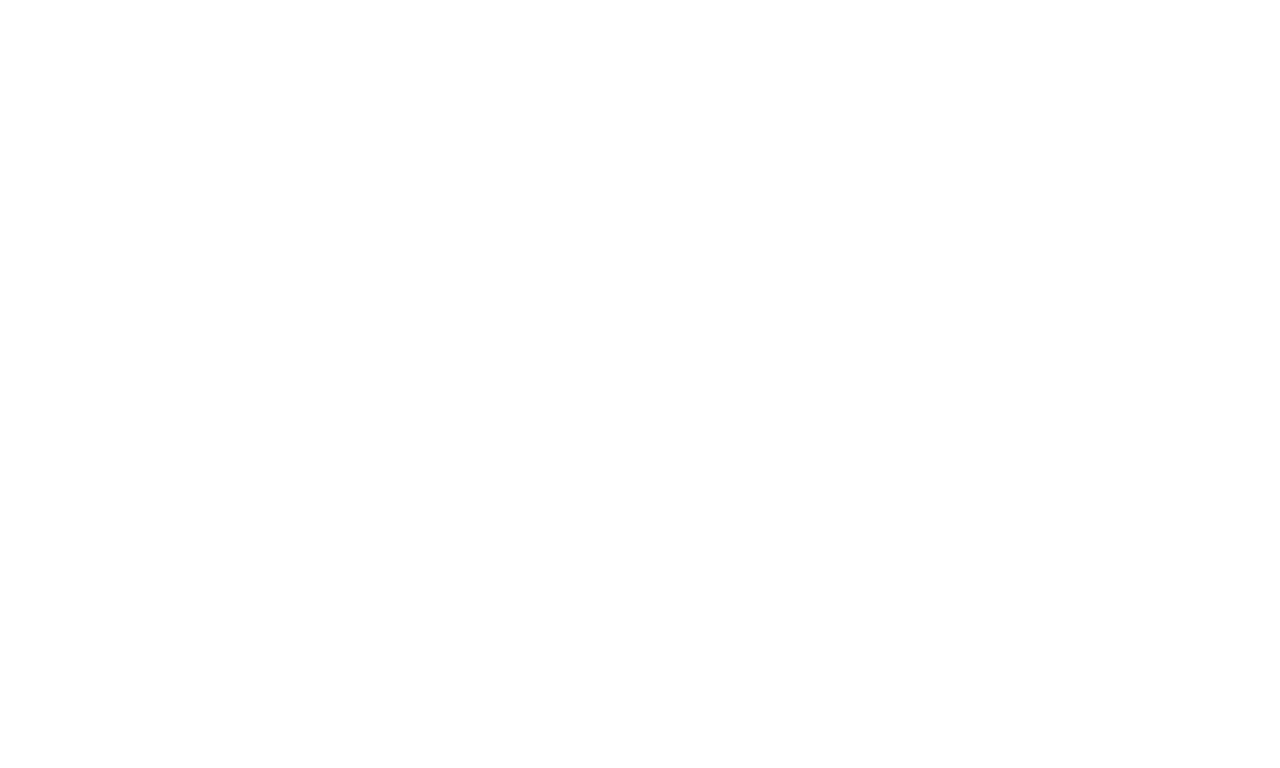
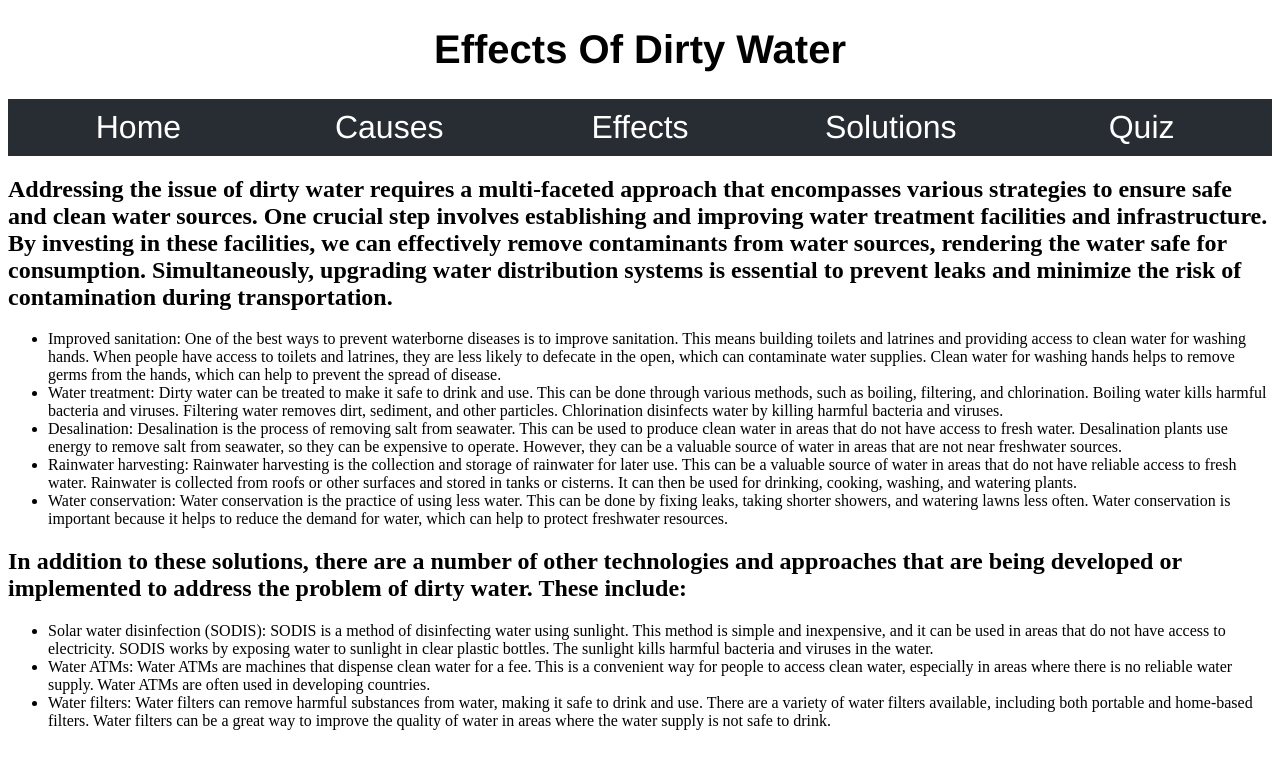
Before and after one commit to Sadat40/ASC-FINAL-PROJECT-WATER, a plain HTML site: page solutions.html in a window 1280 px wide. Drawn offline with Linux system fonts and the light colour scheme.

Commit message:
added solutions and effects

```diff
--- a/solutions.html
+++ b/solutions.html
@@ -0,0 +1,33 @@
+<!DOCTYPE html>
+<html lang="en">
+<head>
+    <link rel="stylesheet" href="style.css">
+    <meta charset="UTF-8">
+    <meta name="viewport" content="width=device-width, initial-scale=1.0">
+    <title>Dirty Water</title>
+</head>
+<body>
+    <h1> <center>Effects Of Dirty Water</center></h1>
+    <nav>
+        <a href="index.html"><div id ="navi">Home</div></a>
+        <a href="causes.html"><div id ="navi">Causes</div></a>
+        <a href="effects.html"><div id ="navi">Effects</div></a>
+        <a href="solutions.html"><div id ="navi">Solutions</div></a>
+        <a href="quiz.html"><div id ="navi">Quiz</div></a>
+    </nav>
+    <h2>Addressing the issue of dirty water requires a multi-faceted approach that encompasses various strategies to ensure safe and clean water sources. One crucial step involves establishing and improving water treatment facilities and infrastructure. By investing in these facilities, we can effectively remove contaminants from water sources, rendering the water safe for consumption. Simultaneously, upgrading water distribution systems is essential to prevent leaks and minimize the risk of contamination during transportation.</h2>
+    <ul>
+        <li>Improved sanitation: One of the best ways to prevent waterborne diseases is to improve sanitation. This means building toilets and latrines and providing access to clean water for washing hands. When people have access to toilets and latrines, they are less likely to defecate in the open, which can contaminate water supplies. Clean water for washing hands helps to remove germs from the hands, which can help to prevent the spread of disease.</li>
+        <li>Water treatment: Dirty water can be treated to make it safe to drink and use. This can be done through various methods, such as boiling, filtering, and chlorination. Boiling water kills harmful bacteria and viruses. Filtering water removes dirt, sediment, and other particles. Chlorination disinfects water by killing harmful bacteria and viruses.</li>
+        <li>Desalination: Desalination is the process of removing salt from seawater. This can be used to produce clean water in areas that do not have access to fresh water. Desalination plants use energy to remove salt from seawater, so they can be expensive to operate. However, they can be a valuable source of water in areas that are not near freshwater sources.</li>
+        <li>Rainwater harvesting: Rainwater harvesting is the collection and storage of rainwater for later use. This can be a valuable source of water in areas that do not have reliable access to fresh water. Rainwater is collected from roofs or other surfaces and stored in tanks or cisterns. It can then be used for drinking, cooking, washing, and watering plants.</li>
+        <li>Water conservation: Water conservation is the practice of using less water. This can be done by fixing leaks, taking shorter showers, and watering lawns less often. Water conservation is important because it helps to reduce the demand for water, which can help to protect freshwater resources.</li>
+    </ul>
+    <h2>In addition to these solutions, there are a number of other technologies and approaches that are being developed or implemented to address the problem of dirty water. These include:</h2>
+    <ul>
+        <li>Solar water disinfection (SODIS): SODIS is a method of disinfecting water using sunlight. This method is simple and inexpensive, and it can be used in areas that do not have access to electricity. SODIS works by exposing water to sunlight in clear plastic bottles. The sunlight kills harmful bacteria and viruses in the water.</li>
+        <li>Water ATMs: Water ATMs are machines that dispense clean water for a fee. This is a convenient way for people to access clean water, especially in areas where there is no reliable water supply. Water ATMs are often used in developing countries.</li>
+        <li>Water filters: Water filters can remove harmful substances from water, making it safe to drink and use. There are a variety of water filters available, including both portable and home-based filters. Water filters can be a great way to improve the quality of water in areas where the water supply is not safe to drink.</li>
+    </ul>
+</body>
+</html>
--- a/style.css
+++ b/style.css
@@ -1,4 +1,4 @@
-body{
+#indexbody{
     background-image: url("images/bg6water.jpeg");
     background-repeat: no-repeat;
     background-size:cover;
```
Also changed, not shown: effects.html (+31 -0 lines), index.html (+1 -1 lines).
